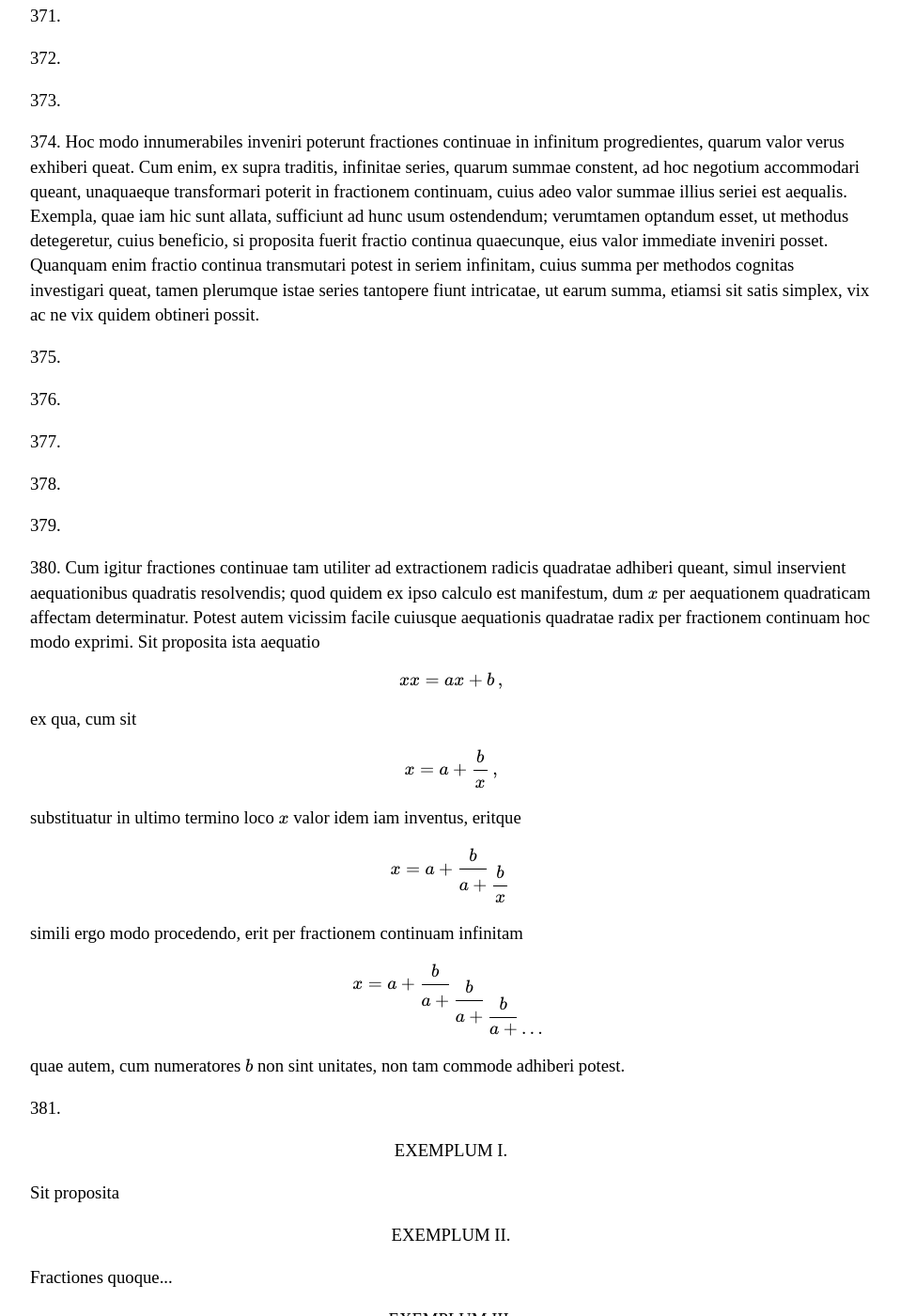
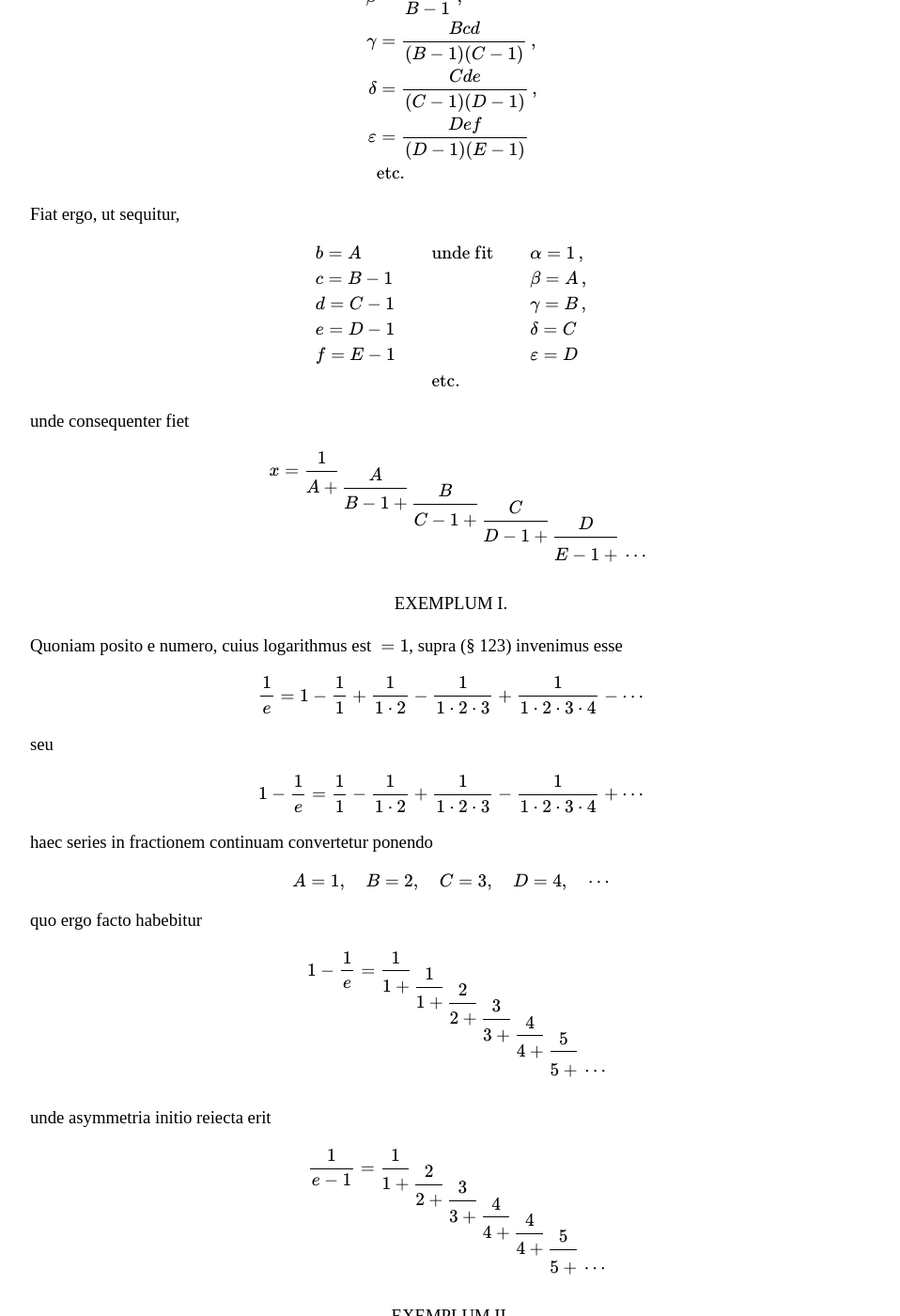
Before and after one commit to ttdoucet/ttdoucet.github.io, a Jekyll site: the page built from euler/e101.html, in a window 1280 px wide and 1400 px high, scrolled down 10736 px. Shown: the whole window at 94% size, without its empty margins (160-1118 px from the left). Built offline with Jekyll 4.4.1, drawn with Linux system fonts in a browser that asks for light colours; formulas are drawn with MathJax 3; some of the changed text lies outside the part shown.

Commit message:
Continuing with continued fractions.

```diff
--- a/euler/e101.html
+++ b/euler/e101.html
@@ -572,13 +572,77 @@ unde fiet
 
 
 <p>370.
+Si series proposita per continuos factores progrediatur, ut sit
+
+\begin{equation}
+x={1\over A} - {1\over AB} + {1\over ABC} - {1\over ABCD} + {1\over ABCDE} - \cdots\,
+\end{equation}
+
+tum prodibunt sequentes determinationes
+
+\begin{aligned}
+\alpha &= {b\over A} \,,\cr
+\beta  &= {bc\over{B-1}} \,,\cr
+\gamma  &= {Bcd\over{(B-1)(C-1)}} \,,\cr
+\delta  &= {Cde\over{(C-1)(D-1)}} \,,\cr
+\varepsilon  &= {Def\over{(D-1)(E-1)}} \cr
+& \hbox{etc.}
+\end{aligned}
+
+Fiat ergo, ut sequitur,
+
+\begin{array}{lll}
+\displaystyle{b = A} & \quad\hbox{unde fit}\quad & \displaystyle{\alpha = 1} \,,\cr
+\displaystyle{c = B-1} & & \displaystyle{\beta = A} \,,\cr
+\displaystyle{d = C-1} & & \displaystyle{\gamma = B} \,,\cr
+\displaystyle{e = D-1} & & \displaystyle{\delta = C} \cr
+\displaystyle{f = E-1} & & \displaystyle{\varepsilon = D} \cr
+&\quad\hbox{etc.} \cr
+\end{array}
+
+unde consequenter fiet
+
+\begin{equation}
+x = {\cofrac 1 A {\cofrac {A} {B-1} {\cofrac {B} {C-1} {\cofrac {C} {D-1}  {\cofrac {D} {E-1} \tailfrac}}}}}
+\end{equation}
+
 
 <p style="text-align:center">
 EXEMPLUM I.
 </p>
 
 <p>
-TEXT EXAMPLE I
+Quoniam posito e numero, cuius logarithmus est \({}=1\), supra (§ 123) invenimus esse
+
+\begin{equation}
+{1\over e} = 1 - {1\over 1} + {1\over 1\cdot 2} - {1\over 1\cdot 2\cdot 3} + {1\over 1\cdot 2\cdot 3\cdot 4} - \cdots
+\end{equation}
+
+seu
+
+\begin{equation}
+1 - {1\over e} = {1\over 1} - {1\over 1\cdot 2} + {1\over 1\cdot 2\cdot 3} - {1\over 1\cdot 2\cdot 3\cdot 4} + \cdots
+\end{equation}
+
+haec series in fractionem continuam convertetur ponendo
+
+\begin{equation}
+A=1,\quad B=2,\quad C=3,\quad D=4,\quad \cdots
+\end{equation}
+
+quo ergo facto habebitur
+
+\begin{equation}
+1 - {1\over e} = {\cofrac 1 1 {\cofrac 1 1 {\cofrac 2 2 {\cofrac 3 3 {\cofrac 4 4 {\cofrac 5 5 \tailfrac}}}}}}
+\end{equation}
+
+unde asymmetria initio reiecta erit
+
+\begin{equation}
+{1\over {e-1}} = {\cofrac 1 1 {\cofrac 2 2 {\cofrac 3 3 {\cofrac 4 4 {\cofrac 4 4 {\cofrac 5 5 \tailfrac}}}}}}
+\end{equation}
+
+
 
 <p style="text-align:center">
 EXEMPLUM II.
```
